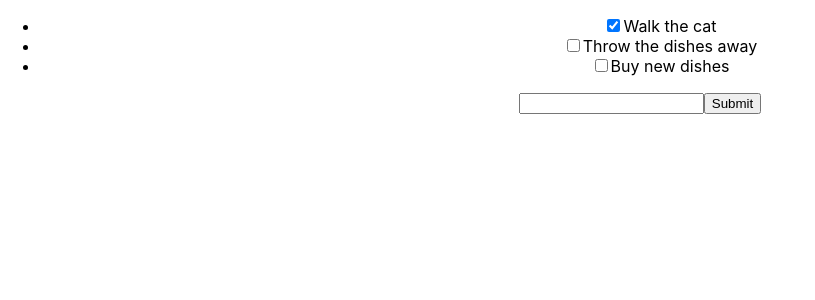
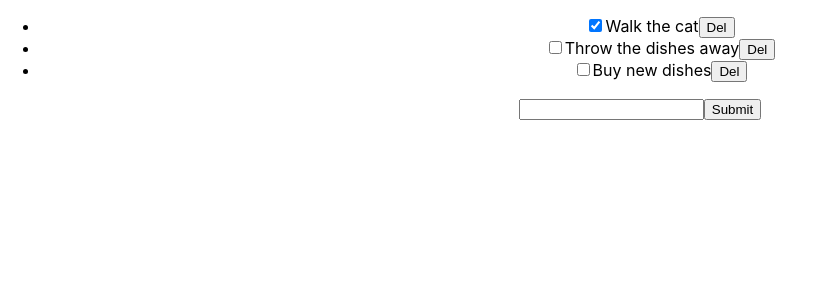
Before and after one commit to jennjwill/react-to-do, a React (Create React App) app: page / in a window 1280 px wide. Shown: the top 300 px of the page, without its empty margins (0-815 px from the left). Built offline with nearby package versions, Linux system fonts and the light colour scheme.

Commit message:
assignment react to-do events: almost complete throwing one error

```diff
--- a/src/App.js
+++ b/src/App.js
@@ -13,6 +13,13 @@ class App extends Component {
       ],
       newTodoDescription: ''
     };
+  }
+
+  deleteTodo(index) {
+    console.log('list item deleted',index);
+    this.setState({
+      todos: this.state.todos.filter((todo,i)=>i!==index)
+    });
   }
 
   handleChange(e) {
@@ -38,8 +45,8 @@ class App extends Component {
       <div className="App">
         <ul>
         { this.state.todos.map( (todo, index) =>
-          <ToDo key={ index } description={ todo.description } isCompleted={ todo.isCompleted } toggleComplete={ () => this.toggleComplete(index) } />
-          )}
+          <ToDo key={ index } index={index} description={ todo.description } isCompleted={ todo.isCompleted } toggleComplete={ () => this.toggleComplete(index) } deleteListItem={ (index) => this.deleteTodo(index) }/>
+        )}
         </ul>
         <form onSubmit={ (e) => this.handleSubmit(e) }>
           <input type="text" value={ this.state.newTodoDescription } onChange={ (e) => this.handleChange(e) } />
--- a/src/components/ToDo.js
+++ b/src/components/ToDo.js
@@ -4,8 +4,9 @@ class ToDo extends Component {
   render() {
     return (
       <li>
-        <input type="checkbox" checked={ this.props.isCompleted } onChange={ this.props.toggleComplete } />
+        <input type="checkbox" checked={ this.props.isCompleted } onChange={ this.props.toggleComplete }/>
         <span>{ this.props.description }</span>
+        <button onClick={() => this.props.deleteTodo(this.props.index) } >Del</button>
       </li>
     );
   }
```
